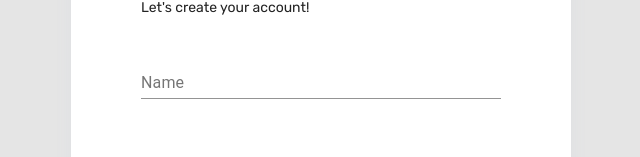
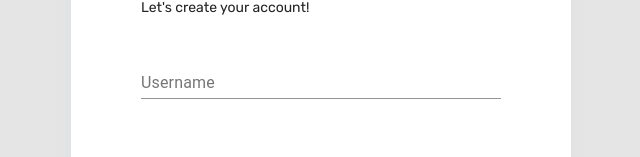
Before and after one commit to Nisanisa7/React-Telegram, a React (Create React App) app: page /register in a window 1280 px wide. Shown: the part 158-315 px from the top of the page, without its empty margins (319-959 px from the left). Built offline with nearby package versions, Linux system fonts and the light colour scheme.

Commit message:
form validation auth

```diff
--- a/package.json
+++ b/package.json
@@ -10,6 +10,7 @@
     "@testing-library/user-event": "^12.8.3",
     "axios": "^0.21.1",
     "bootstrap": "^5.1.0",
+    "formik": "^2.2.9",
     "moment-timezone": "^0.5.33",
     "react": "^17.0.2",
     "react-bootstrap": "^2.0.0-beta.6",
@@ -25,7 +26,8 @@
     "socket.io-client": "^4.2.0",
     "styled-components": "^5.3.1",
     "sweetalert2": "^11.1.4",
-    "web-vitals": "^1.1.2"
+    "web-vitals": "^1.1.2",
+    "yup": "^0.32.9"
   },
   "scripts": {
     "start": "react-scripts start",
--- a/src/App.css
+++ b/src/App.css
@@ -3,3 +3,6 @@
   margin: 0;
   padding: 0;
 }
+.errors{
+  color: red;
+}
--- a/src/components/atoms/cardChat/index.js
+++ b/src/components/atoms/cardChat/index.js
@@ -39,6 +39,7 @@ cursor: pointer;
     img {
       width: 100%;
       height: 100%;
+      object-fit: cover;
     }
   }
   .user-name {
--- a/src/components/atoms/inputfield/index.js
+++ b/src/components/atoms/inputfield/index.js
@@ -2,7 +2,7 @@ import { TextField } from '@material-ui/core'
 import React from 'react'
 import styled from 'styled-components'
 
-const Inputfield = ({className, label, name, value, onChange, type, defaultValue}) => {
+const Inputfield = ({className, label, name, value, onChange, type, defaultValue, error}) => {
     return (
         <Styles className={className}>
             <TextField
@@ -13,7 +13,8 @@ const Inputfield = ({className, label, name, value, onChange, type, defaultValue
             value={value}
             onChange={onChange}
             type={type}
-            defaultValue={defaultValue}/>
+            defaultValue={defaultValue}
+            error={error}/>
         </Styles>
     )
 }
--- a/src/pages/Login/index.js
+++ b/src/pages/Login/index.js
@@ -5,29 +5,26 @@ import { Link, useHistory } from 'react-router-dom';
 import styled from 'styled-components';
 import { Button, Inputfield } from '../../components/atoms';
 import { loginUser } from '../../config/Redux/actions/authAction';
-
+import { useFormik } from "formik";
+import * as Yup from 'yup';
 
 const Login = ({setSocket}) => {
 
     const history = useHistory()
     const dispatch = useDispatch()
-
-    const [form, setForm] = useState({
-        'email' :'',
-        'password':''
+    const formik = useFormik({
+        initialValues: {
+            email: '',
+            password:''
+        },
+        onSubmit: values =>{
+            dispatch(loginUser(values, history, setSocket))
+        },
+        validationSchema: Yup.object({
+            email: Yup.string().required('Email is required').email('Email is invalid'),
+            password: Yup.string().required('Password is required')
+        })
     })
-    const handleChange = (e) =>{
-        setForm({
-            ...form,
-            [e.target.name] : e.target.value
-        })
-    }
-    const handleLogin = () =>{
-        dispatch(loginUser(form, history, setSocket))
-        // .then(()=>{
-
-        // })
-    }
     useEffect(() => {
         document.title = 'Telegram | Login';
         document.body.style.backgroundColor = "#E5E5E5";
@@ -38,29 +35,34 @@ const Login = ({setSocket}) => {
             <div className="wrapper">
                 <div className="logo">Login</div>
                 <p className="welcome-wagoon">Hi, Welcome Back!</p>
+                <form onSubmit={formik.handleSubmit}>
                 <div className="form">
                     <Inputfield
                         className="input-field"
                         name="email"
+                        value={formik.values.email}
                         label="Email"
-                        onChange={handleChange}
+                        onChange={formik.handleChange}
                         type="email"
-
+                        error={formik.errors.email}
                     />
+                    {formik.errors.email && formik.touched.email && ( <p className="errors">{formik.errors.email}</p>)}
                     <Inputfield
                         className="input-field"
                         label="Password"
                         name="password"
-                        onChange={handleChange}
+                        value={formik.values.password}
+                        onChange={formik.handleChange}
                         type="password"
-
+                        error={formik.errors.password}
                     />
+                      {formik.errors.password && formik.touched.password && ( <p className="errors">{formik.errors.password}</p>)}
                     <div class="forgot-pass">
                         <Link to="/reset">
                             Forgot password
                             ?</Link>
                     </div>
-                    <Button onClick={handleLogin} classname="button" color="primary">Login</Button>
+                    <Button type="submit" classname="button" color="primary">Login</Button>
                     <h6>Login with</h6>
                     <Button classname="button" color="outer-primary">
                         <span>
@@ -75,6 +77,7 @@ const Login = ({setSocket}) => {
                 <div className="hidden">
                     you cant see me!
                 </div>
+                </form>
             </div>
         </Styles>
     )
--- a/src/pages/Register/index.js
+++ b/src/pages/Register/index.js
@@ -4,6 +4,8 @@ import { Link, useHistory } from 'react-router-dom';
 import styled from 'styled-components';
 import { Button, HeaderAuth, Inputfield } from '../../components/atoms';
 import { registerUser } from '../../config/Redux/actions/authAction';
+import { useFormik } from "formik";
+import * as Yup from 'yup';
 
 const Register = () => {
     const dispatch = useDispatch()
@@ -15,51 +17,63 @@ const Register = () => {
     const handleBack = () =>{
         history.push('/login')
     }
-    const [form, setForm] = useState({
-        'username' :'',
-        'email':'',
-        'password':''
+    const formik = useFormik({
+    initialValues: {
+        username:'',
+        email: '',
+        password:''
+    },
+    onSubmit: values =>{
+        dispatch(registerUser(values, history))
+    },
+    validationSchema: Yup.object({
+
+        username: Yup.string().required('Username is required'),
+        email: Yup.string().required('Email is required').email('Email is invalid'),
+        password: Yup.string().required('Password is required').min(8, "Password must be at least 8 characters")
     })
-    const handleChange = (e)=>{
-        setForm({
-            ...form,
-            [e.target.name] : e.target.value
-        })
-    }
-    const handleRegister = (e) =>{
-        dispatch(registerUser(form, history))
-    }
+})
     return (
         <Styles>
             <div className="wrapper">
+                <form onSubmit={formik.handleSubmit}>
                 <HeaderAuth className="header" title="Register" onClick={handleBack} />
                 <p className="welcome-wagoon">Let's create your account!</p>
                 <div className="form">
                     <Inputfield
                         className="input-field"
-                        label="Name"
-                        onChange={handleChange}
+                        label="Username"
+                        onChange={formik.handleChange}
                         name="username"
                         type="text"
+                        value={formik.values.username}
+                        error={formik.errors.username}
 
                     />
+                    {formik.errors.username && formik.touched.username && ( <p className="errors">{formik.errors.username}</p>)}
                     <Inputfield
                         className="input-field"
                         label="Email"
-                        onChange={handleChange}
+                        onChange={formik.handleChange}
                         name="email"
                         type="email"
+                        value={formik.values.email}
+                        error={formik.errors.email}
 
                     />
+                    {formik.errors.email && formik.touched.email && ( <p className="errors">{formik.errors.email}</p>)}
                     <Inputfield
                         className="input-field"
                         label="Password"
-                        onChange={handleChange}
+                        onChange={formik.handleChange}
                         type="password"
                         name="password"
+                        value={formik.values.pssword}
+                        error={formik.errors.password}
 
                     />
-                    <Button onClick={handleRegister} classname="button" color="primary">Register</Button>
+                    {formik.errors.password && formik.touched.password && ( <p className="errors">{formik.errors.password}</p>)}
+                    <Button type="submit" classname="button" color="primary">Register</Button>
                     <h6>Register with</h6>
                     <Button classname="button" color="outer-primary">
                         <span>
@@ -72,7 +86,7 @@ const Register = () => {
                 <div className="hidden">
                     you cant see me!
                 </div>
-
+                </form>
             </div>
         </Styles>
     )
--- a/src/pages/home/index.js
+++ b/src/pages/home/index.js
@@ -4,7 +4,7 @@ import React, { useEffect, useState } from 'react'
 import { Link } from 'react-router-dom'
 import { ToastContainer, toast } from 'react-toastify';
 import 'react-toastify/dist/ReactToastify.css';
-import { Emoticon, FileLogo, Girl, Plus, ProfileMenu, Yennefer } from '../../assets'
+import { Emoticon, FileLogo, Plus, ProfileMenu } from '../../assets'
 import { Button } from '../../components/atoms'
 import CardChat from '../../components/atoms/cardChat'
 import Sidebar from '../../components/atoms/sidebar'
@@ -33,15 +33,14 @@ const Home = ({ socket }) => {
 
     useEffect(() => {
         if (socket && showFriend) {
-            socket.off('MsgFromBackend')
-            socket.on('MsgFromBackend', (data) => {
+            socket.off('sendChatFromBackend')
+            socket.on('sendChatFromBackend', (data) => {
                 if (data.sender_id === showFriend.idUser) {
                     (setMessages((currentValue) => [...currentValue, data]))
 
                 } else {
 
                     toastify(`${data.sender_id} : ${data.message}`, "info")
-
                 }
             })
         }
@@ -79,7 +78,7 @@ const Home = ({ socket }) => {
     const handleSendMessage = (e) => {
         if (socket && message) {
             e.preventDefault()
-            socket.emit('sendMessage', {
+            socket.emit('sendChat', {
                 idReceiver: showFriend.idUser,
                 messageBody: message
             }, (data) => {
```
Also changed, not shown: 1 other file (tests, documents, lock files or other folders).
